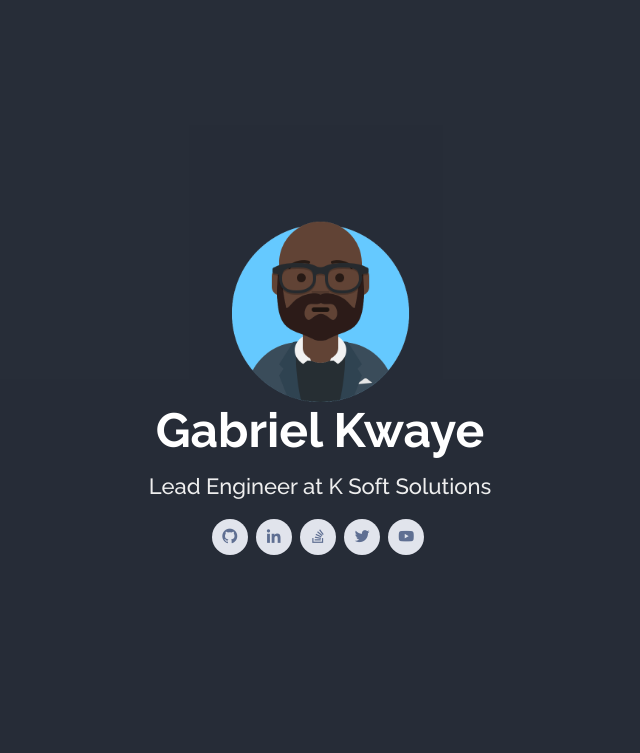
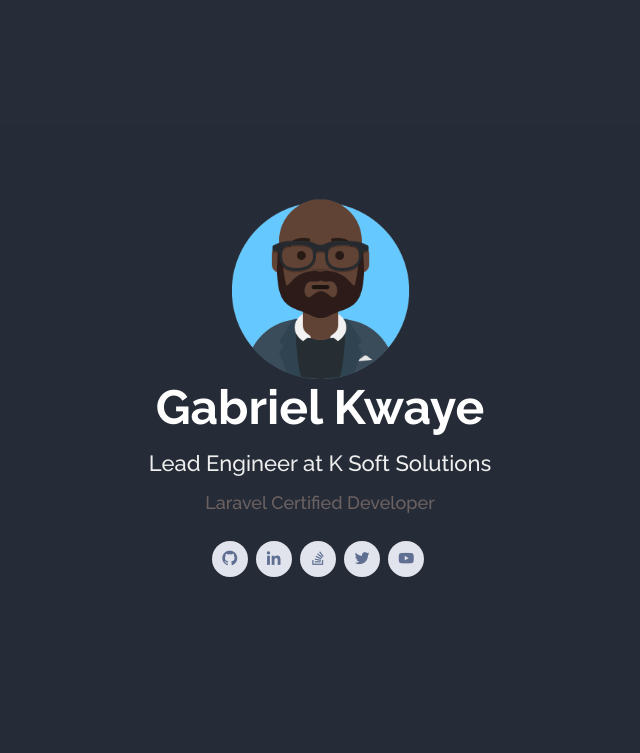
Before and after one commit to gabykant/my-portfolio, a PHP site: page / in a window 1280 px wide. Shown: the part 130-883 px from the top of the page, without its empty margins (320-960 px from the left). Run offline with PHP 8.4, Linux system fonts and the light colour scheme; a stand-in replaces the project's code that opens the database connection; some libraries are stand-ins or nearby versions.

Commit message:
Fix some errors

```diff
--- a/assets/css/custom.css
+++ b/assets/css/custom.css
@@ -327,6 +327,12 @@ h6 {
   color: #eee;
   margin: 15px 0 0 0;
   font-size: 22px;
+}
+
+#biography h3 {
+  color: #6d6262;
+  padding-top: 15px;
+  font-size: 18px;
 }
 
 #calendly .btn-get-started {
--- a/layout/header.php
+++ b/layout/header.php
@@ -4,7 +4,7 @@
  * Description: Header layout page
  */
 ?>
-<header id="header"  class="fixed-top header-transparent">
+<header id="header" class="fixed-top header-transparent">
     <div class="container d-flex align-items-center justify-content-between">
         <?php
         include_once 'layout/logo.php';
--- a/pages/bio.php
+++ b/pages/bio.php
@@ -9,6 +9,7 @@
         <img src="assets/images/avatar.png" alt="Logo" class="img-fluid"/>
         <h1>Gabriel Kwaye</h1>
         <h2>Lead Engineer at K Soft Solutions</h2>
+        <h3>Laravel Certified Developer</h3>
         <div class="social-links text-center text-md-right pt-3 pt-md-0">
             <a href="https://github.com/gabykant" class="github" target="_blank"><i class='bx bxl-github'></i></a>
             <a href="https://www.linkedin.com/in/gabriel-kwaye-kant" class="linkedin" target="_blank"><i class="bx bxl-linkedin"></i></a>
--- a/pages/project.php
+++ b/pages/project.php
@@ -29,7 +29,7 @@
                             <div class="card-body">
                                 <h5 class="card-title">Java sending mails un a cron task</h5>
                                 <p class="card-text">JavaMail app cron is a simple Java code that runs under a cron job and delivers email to a list emails addresses picked from a MySQL database. In this project we highligth some approaches:</p>
-                                <p class="card-text"><span class="badge text-bg-primary">Java</span></p>
+                                <p class="card-text"><span class="badge text-bg-primary">Java</span><span class="badge text-bg-primary">MySQL</span><span class="badge text-bg-primary">Maven</span></p>
                             </div>
                         </div>
                     </div>
```
